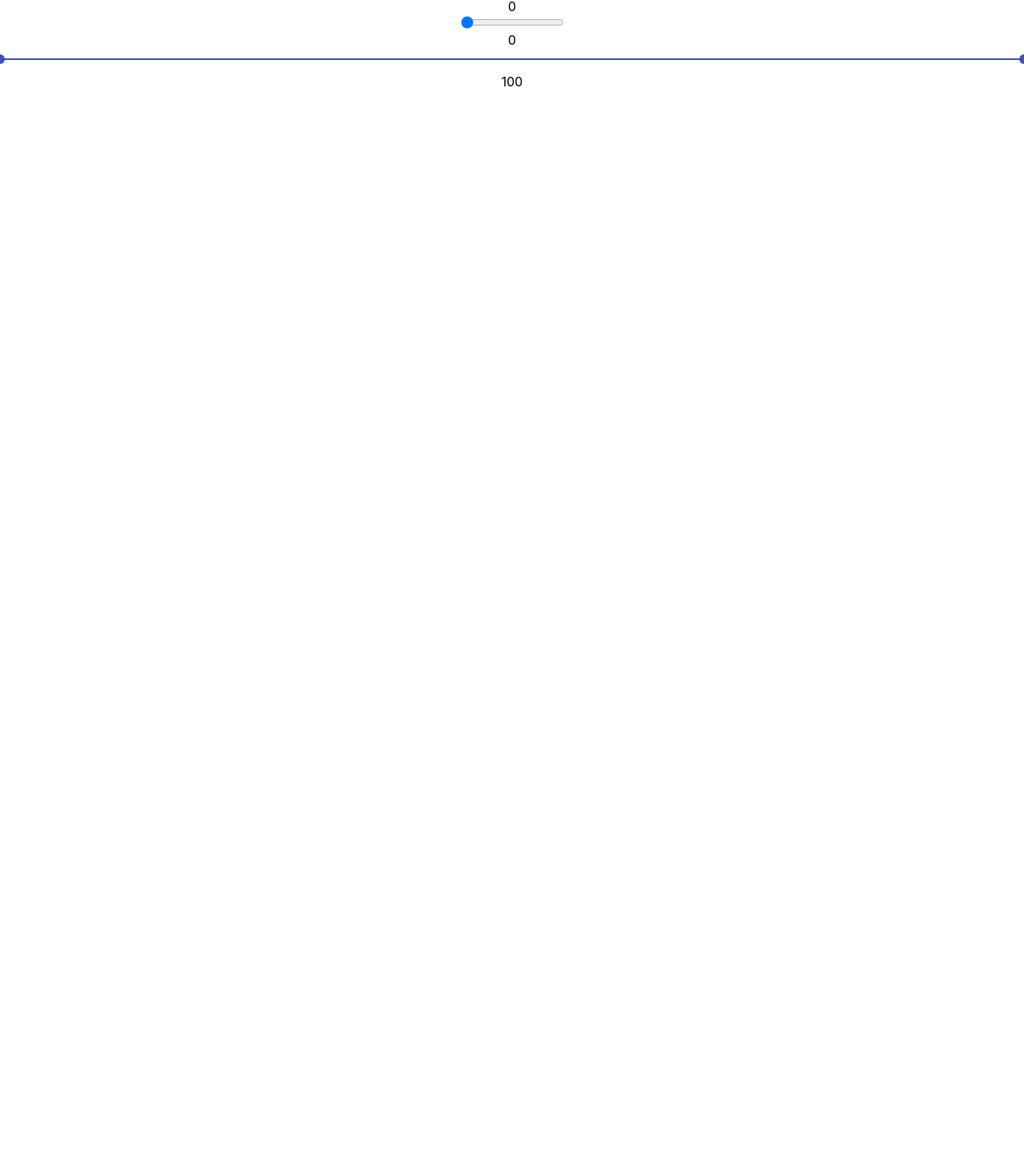
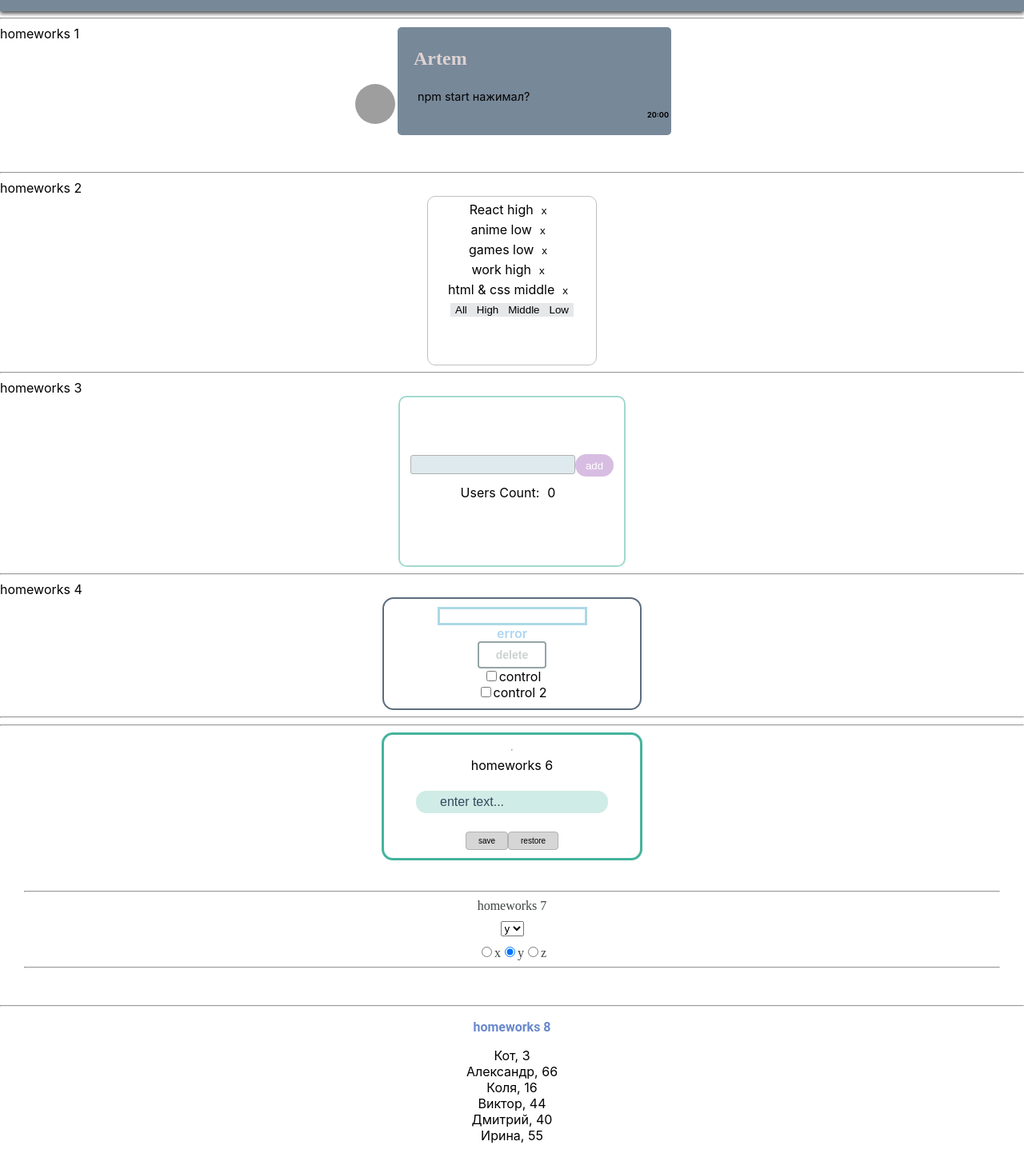
Before and after one commit to zhankaam/ignat-react-hw, a React (Create React App) app: page /#/pre-junior in a window 1280 px wide. Shown: the part 125-1577 px from the top of the page at 80% size. Before the commit the page ends 800 px from the top, so only its background shows below. Built offline with nearby package versions, Linux system fonts and the light colour scheme; grey boxes are pictures that could not be loaded.

Commit message:
react-homeworks

```diff
--- a/src/p1-main/m1-ui/u1-app/App.tsx
+++ b/src/p1-main/m1-ui/u1-app/App.tsx
@@ -21,12 +21,12 @@ function App() {
             <HW3/>*/}
             {/* eslint-disable-next-line react/jsx-no-undef */}
            {/* {<HW4/>}*/}
-            {/*{<HW5/>}
+            {<HW5/>}
             {<HW6/>}
             {<HW7/>}
             {<HW8/>}
-            {<HW9/>}*/}
-           {/* {<HW10/>}*/}
+            {<HW9/>}
+            {<HW10/>}
             {<HW11/>}
         </div>
     );
--- a/src/p2-homeworks/h1/Message.module.css
+++ b/src/p2-homeworks/h1/Message.module.css
@@ -1,13 +1,14 @@
 .Message {
-      min-height: 40vh;
+      padding: 10px;
+      min-height: 10vh;
       display: flex;
       align-items: center;
       justify-content: center;
 }
 
 .avatar {
-    width: 40px;
-    height: 40px;
+    width: 50px;
+    height: 50px;
     margin: 3px;
     border-radius: 50%;
 }
@@ -26,23 +27,21 @@ background: lightslategray;
     padding: 5px;
     display: flex;
     align-items:center;
+    margin-bottom: 15px;
+    font-size: 0.9rem;
 }
 
 .name {
     font-weight: bold;
-    font-family: sans-serif;
-    font-size: 1rem;
+    font-family: "JetBrains Mono";
+    font-size: 1.5rem;
     color: rgb(221,210,210);
-}
-
-.textbox {
-    margin-bottom: 15px;
-    font-size: 0.9rem;
 }
 
 .time {
     font-size:xx-small;
     position: absolute;
-    bottom: 27%;
+    bottom: 15%;
     right: 3px;
+    font-weight: bold;
 }
--- a/src/p2-homeworks/h8/HW8.tsx
+++ b/src/p2-homeworks/h8/HW8.tsx
@@ -35,9 +35,9 @@ function HW8() {
 
             {finalPeople}
             <div className={s.buttons}>
-                <div className={s.sortUpBtn}><SuperButton onClick={sortUp}>sort up</SuperButton></div>
-                <div className={s.sortDown}><SuperButton onClick={sortDown}>sort down</SuperButton></div>
-                <div className={s.checkBtn}><SuperButton onClick={check}>check 18</SuperButton></div>
+                <div><SuperButton onClick={sortUp}>sort up</SuperButton></div>
+                <div><SuperButton onClick={sortDown}>sort down</SuperButton></div>
+                <div><SuperButton onClick={check}>check 18</SuperButton></div>
             </div>
 
             <hr/>
```
Also changed, not shown: 1 other file (tests, documents, lock files or other folders).
